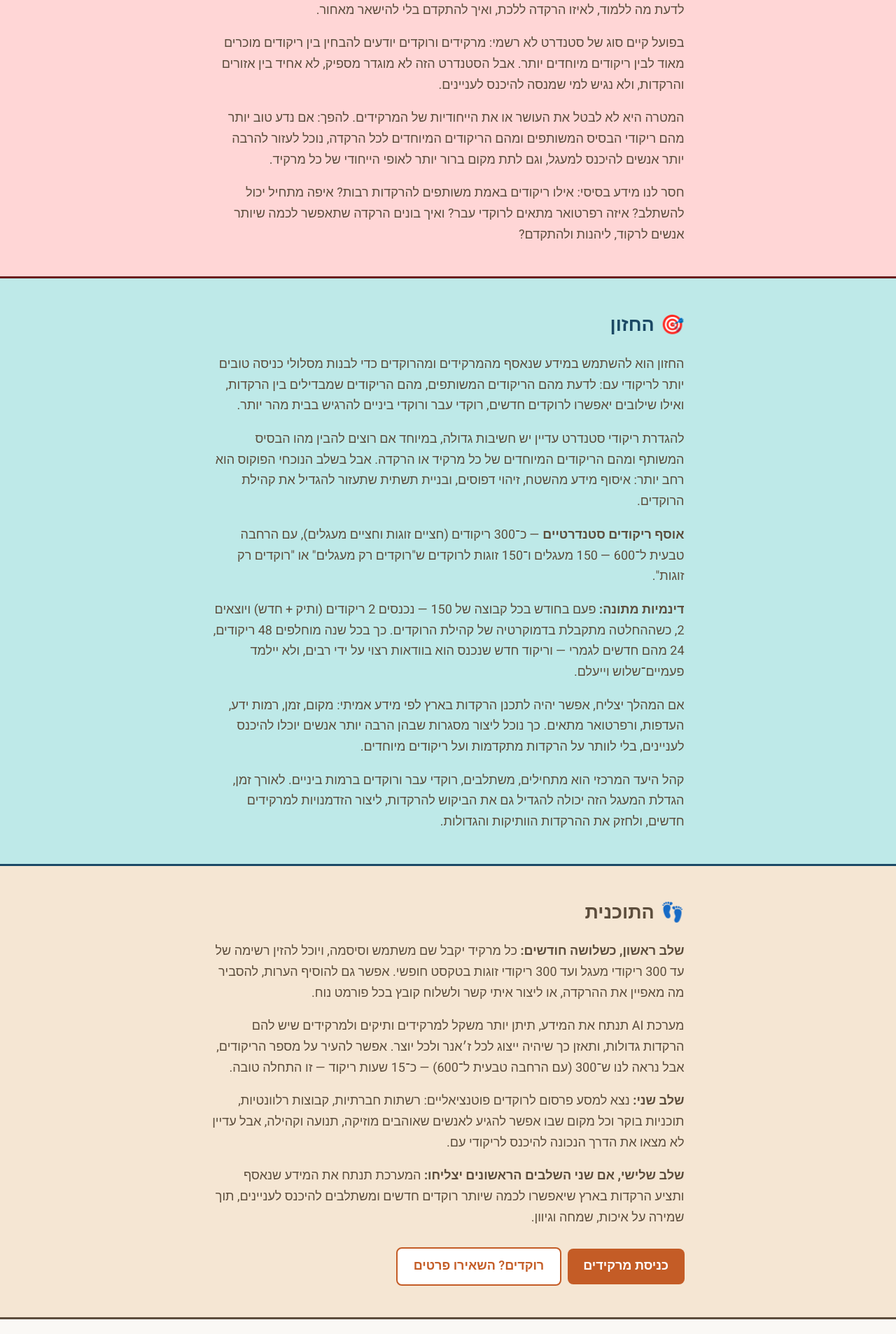
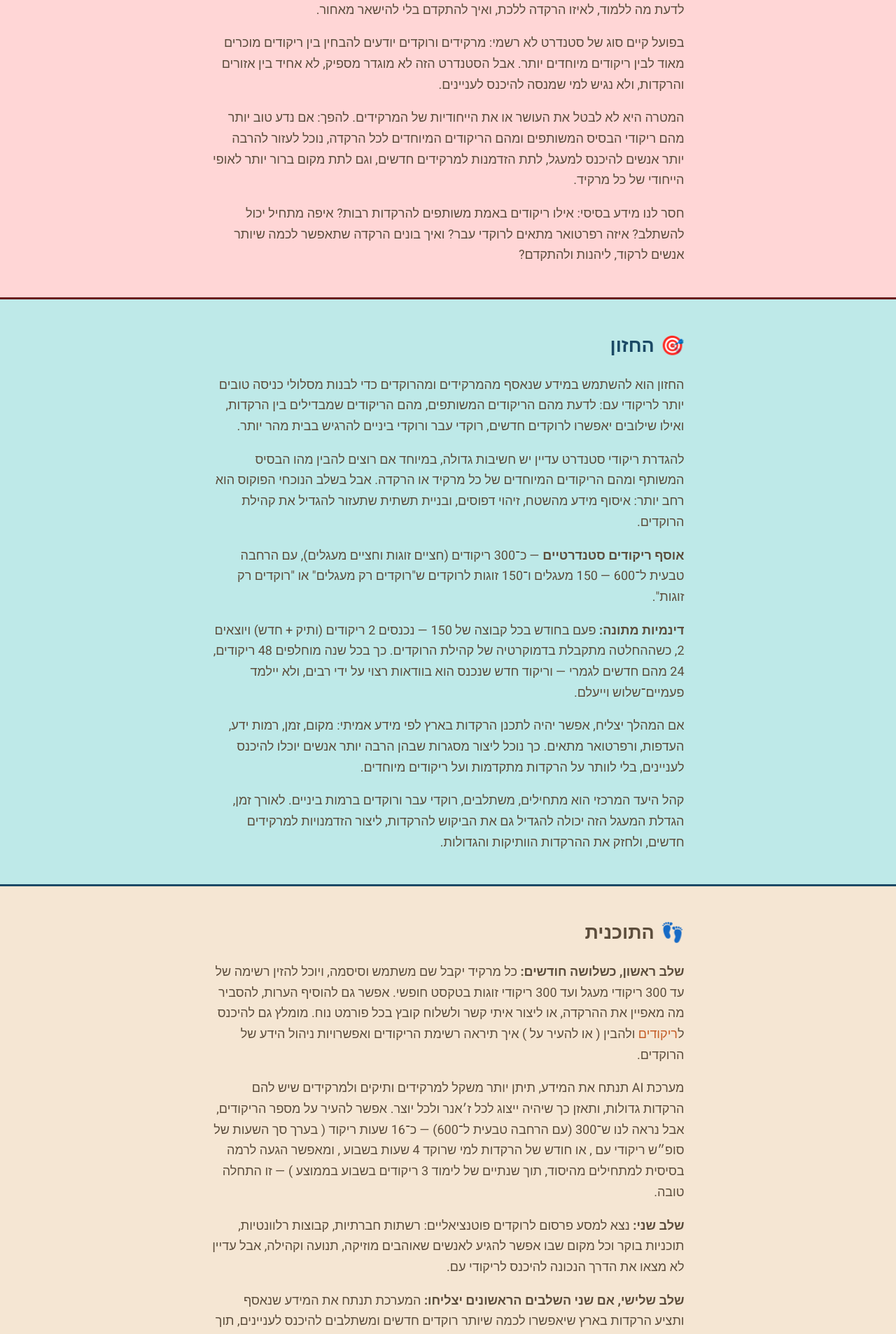
Before and after one commit to yigbn/rokdim3000, a React (Vite) app in the folder client/: page / in a window 1280 px wide. Shown: the part 743-2650 px from the top of the page at 70% size. Built offline with nearby package versions, Linux system fonts and the light colour scheme.

Commit message:
text changes

```diff
--- a/client/src/Landing.tsx
+++ b/client/src/Landing.tsx
@@ -45,7 +45,7 @@ export default function Landing() {
               בפועל קיים סוג של סטנדרט לא רשמי: מרקידים ורוקדים יודעים להבחין בין ריקודים מוכרים מאוד לבין ריקודים מיוחדים יותר. אבל הסטנדרט הזה לא מוגדר מספיק, לא אחיד בין אזורים והרקדות, ולא נגיש למי שמנסה להיכנס לעניינים.
             </p>
             <p>
-              המטרה היא לא לבטל את העושר או את הייחודיות של המרקידים. להפך: אם נדע טוב יותר מהם ריקודי הבסיס המשותפים ומהם הריקודים המיוחדים לכל הרקדה, נוכל לעזור להרבה יותר אנשים להיכנס למעגל, וגם לתת מקום ברור יותר לאופי הייחודי של כל מרקיד.
+              המטרה היא לא לבטל את העושר או את הייחודיות של המרקידים. להפך: אם נדע טוב יותר מהם ריקודי הבסיס המשותפים ומהם הריקודים המיוחדים לכל הרקדה, נוכל לעזור להרבה יותר אנשים להיכנס למעגל, לתת הזדמנות למרקידים חדשים, וגם לתת מקום ברור יותר לאופי הייחודי של כל מרקיד.
             </p>
             <p>
               חסר לנו מידע בסיסי: אילו ריקודים באמת משותפים להרקדות רבות? איפה מתחיל יכול להשתלב? איזה רפרטואר מתאים לרוקדי עבר? ואיך בונים הרקדה שתאפשר לכמה שיותר אנשים לרקוד, ליהנות ולהתקדם?
@@ -89,10 +89,10 @@ export default function Landing() {
           </h2>
           <div className="section-content" style={{ color: "var(--step)" }}>
             <p>
-              <strong>שלב ראשון, כשלושה חודשים:</strong> כל מרקיד יקבל שם משתמש וסיסמה, ויוכל להזין רשימה של עד 300 ריקודי מעגל ועד 300 ריקודי זוגות בטקסט חופשי. אפשר גם להוסיף הערות, להסביר מה מאפיין את ההרקדה, או ליצור איתי קשר ולשלוח קובץ בכל פורמט נוח.
+              <strong>שלב ראשון, כשלושה חודשים:</strong> כל מרקיד יקבל שם משתמש וסיסמה, ויוכל להזין רשימה של עד 300 ריקודי מעגל ועד 300 ריקודי זוגות בטקסט חופשי. אפשר גם להוסיף הערות, להסביר מה מאפיין את ההרקדה, או ליצור איתי קשר ולשלוח קובץ בכל פורמט נוח. מומלץ גם להיכנס ל<Link to="/dances">ריקודים</Link> ולהבין ( או להעיר על ) איך תיראה רשימת הריקודים ואפשרויות ניהול הידע של הרוקדים.
             </p>
             <p>
-              מערכת AI תנתח את המידע, תיתן יותר משקל למרקידים ותיקים ולמרקידים שיש להם הרקדות גדולות, ותאזן כך שיהיה ייצוג לכל ז׳אנר ולכל יוצר. אפשר להעיר על מספר הריקודים, אבל נראה לנו ש־300 (עם הרחבה טבעית ל־600) — כ־15 שעות ריקוד — זו התחלה טובה.
+              מערכת AI תנתח את המידע, תיתן יותר משקל למרקידים ותיקים ולמרקידים שיש להם הרקדות גדולות, ותאזן כך שיהיה ייצוג לכל ז׳אנר ולכל יוצר. אפשר להעיר על מספר הריקודים, אבל נראה לנו ש־300 (עם הרחבה טבעית ל־600) — כ־16 שעות ריקוד ( בערך סך השעות של סופ״ש ריקודי עם , או חודש של הרקדות למי שרוקד 4 שעות בשבוע , ומאפשר הגעה לרמה בסיסית למתחילים מהיסוד, תוך שנתיים של לימוד 3 ריקודים בשבוע בממוצע ) — זו התחלה טובה.
             </p>
             <p>
               <strong>שלב שני:</strong> נצא למסע פרסום לרוקדים פוטנציאליים: רשתות חברתיות, קבוצות רלוונטיות, תוכניות בוקר וכל מקום שבו אפשר להגיע לאנשים שאוהבים מוזיקה, תנועה וקהילה, אבל עדיין לא מצאו את הדרך הנכונה להיכנס לריקודי עם.
```
